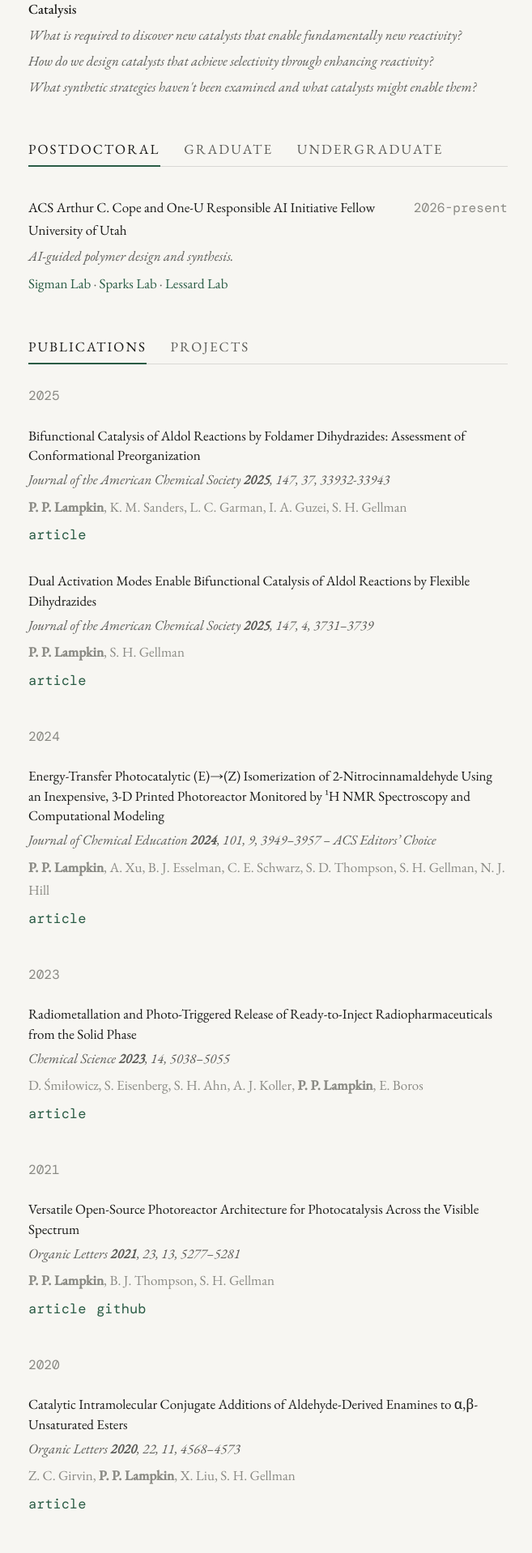
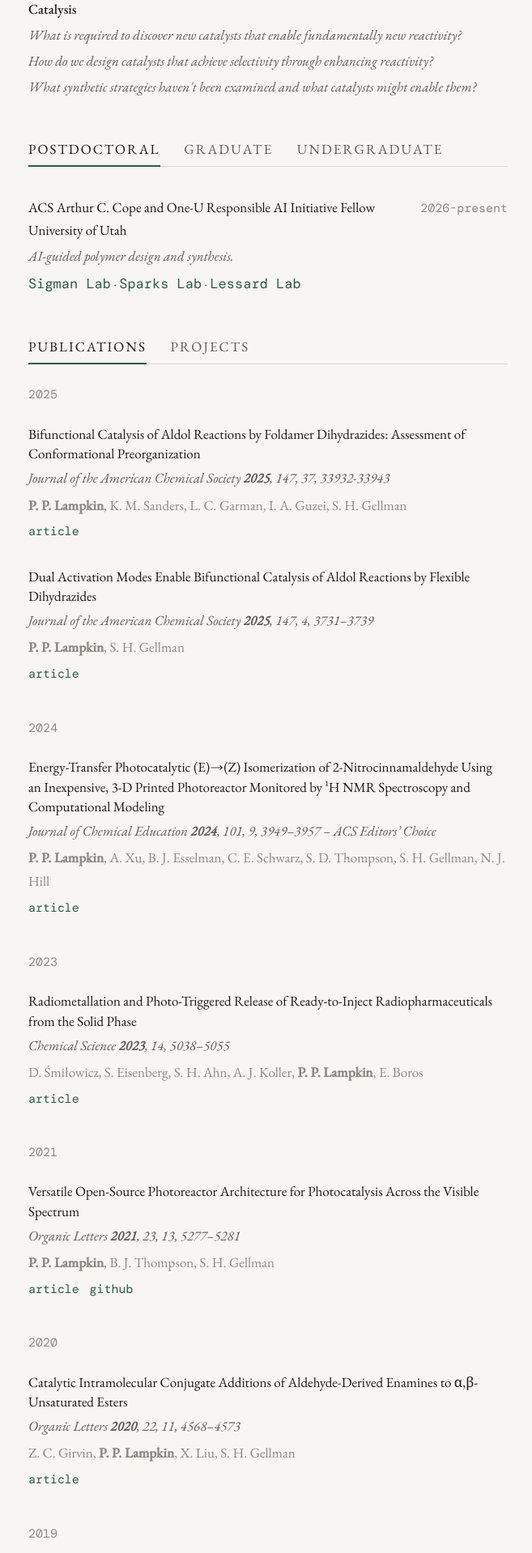
Before and after one commit to plampkin/plampkin.github.io, a Jekyll site: the page built from index.html, in a window 1280 px wide. Shown: the part 895-2813 px from the top of the page at 81% size, without its empty margins (309-966 px from the left). Built offline with Jekyll 4.4.1, drawn with Linux system fonts in a browser that asks for light colours.

Commit message:
updated font sizes

```diff
--- a/assets/css/style.css
+++ b/assets/css/style.css
@@ -88,6 +88,7 @@ header {
 
 .links a,
 .position a {
+  font-family: 'DM Mono', monospace;
   color: var(--link);
   text-decoration: none;
   border-bottom: 1px solid transparent;
@@ -145,7 +146,7 @@ header {
 
 .position-years {
   font-family: 'DM Mono', monospace;
-  font-size: 0.95rem;
+  font-size: 0.88rem;
   color: var(--text-faint);
   white-space: nowrap;
   flex-shrink: 0;
@@ -165,6 +166,7 @@ header {
 }
 
 .groups a {
+  font-family: 'DM Mono', monospace;
   color: var(--link);
   text-decoration: none;
   border-bottom: 1px solid transparent;
@@ -223,7 +225,7 @@ header {
 
 .pub-year {
   font-family: 'DM Mono', monospace;
-  font-size: 0.95rem;
+  font-size: 0.88rem;
   color: var(--text-faint);
   margin-top: 1.5rem;
   margin-bottom: 0.5rem;
@@ -261,7 +263,7 @@ header {
 
 .pub-link {
   font-family: 'DM Mono', monospace;
-  font-size: 1rem;
+  font-size: 0.88rem;
   color: var(--link);
   text-decoration: none;
   border-bottom: 1px solid transparent;
```
